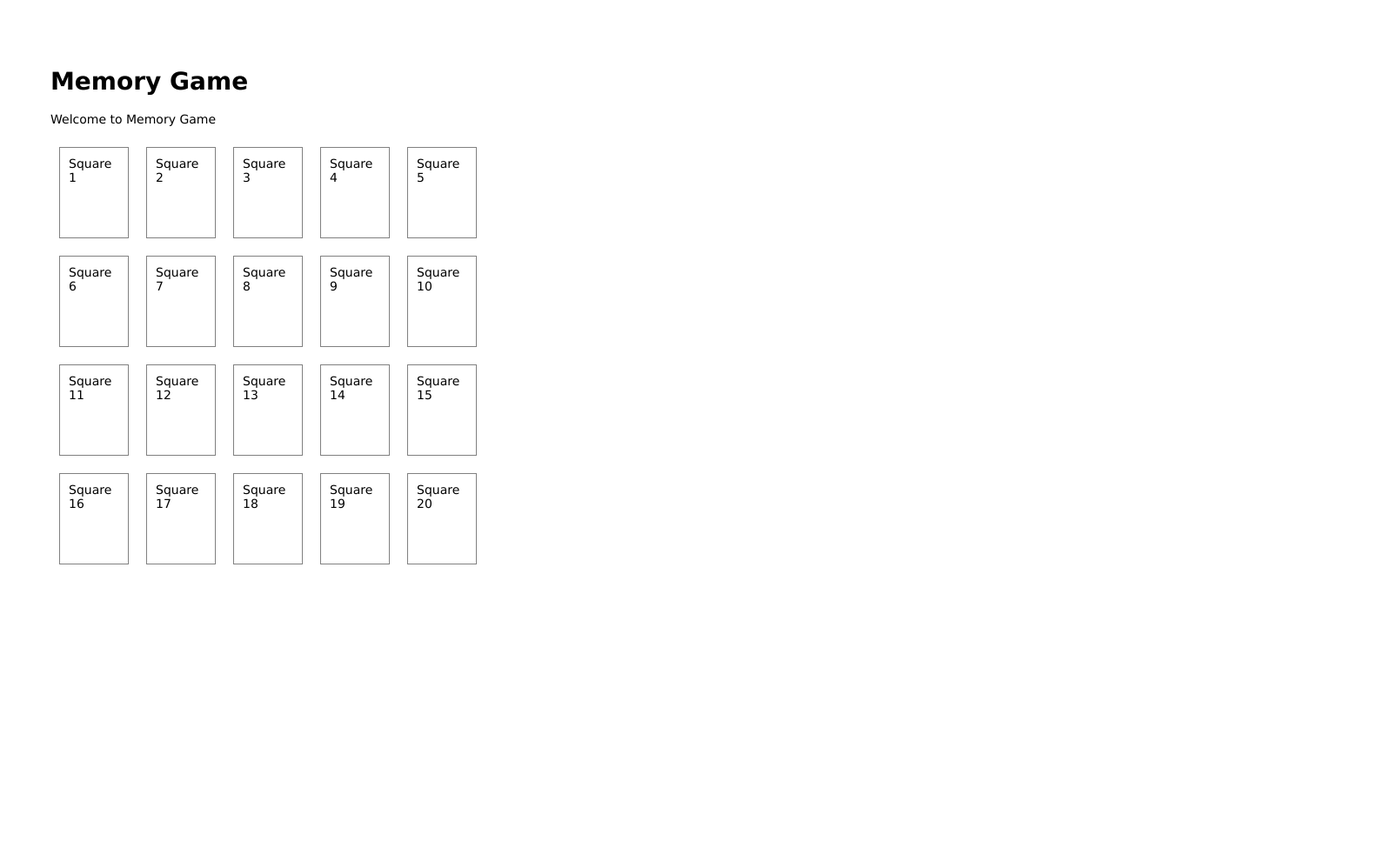
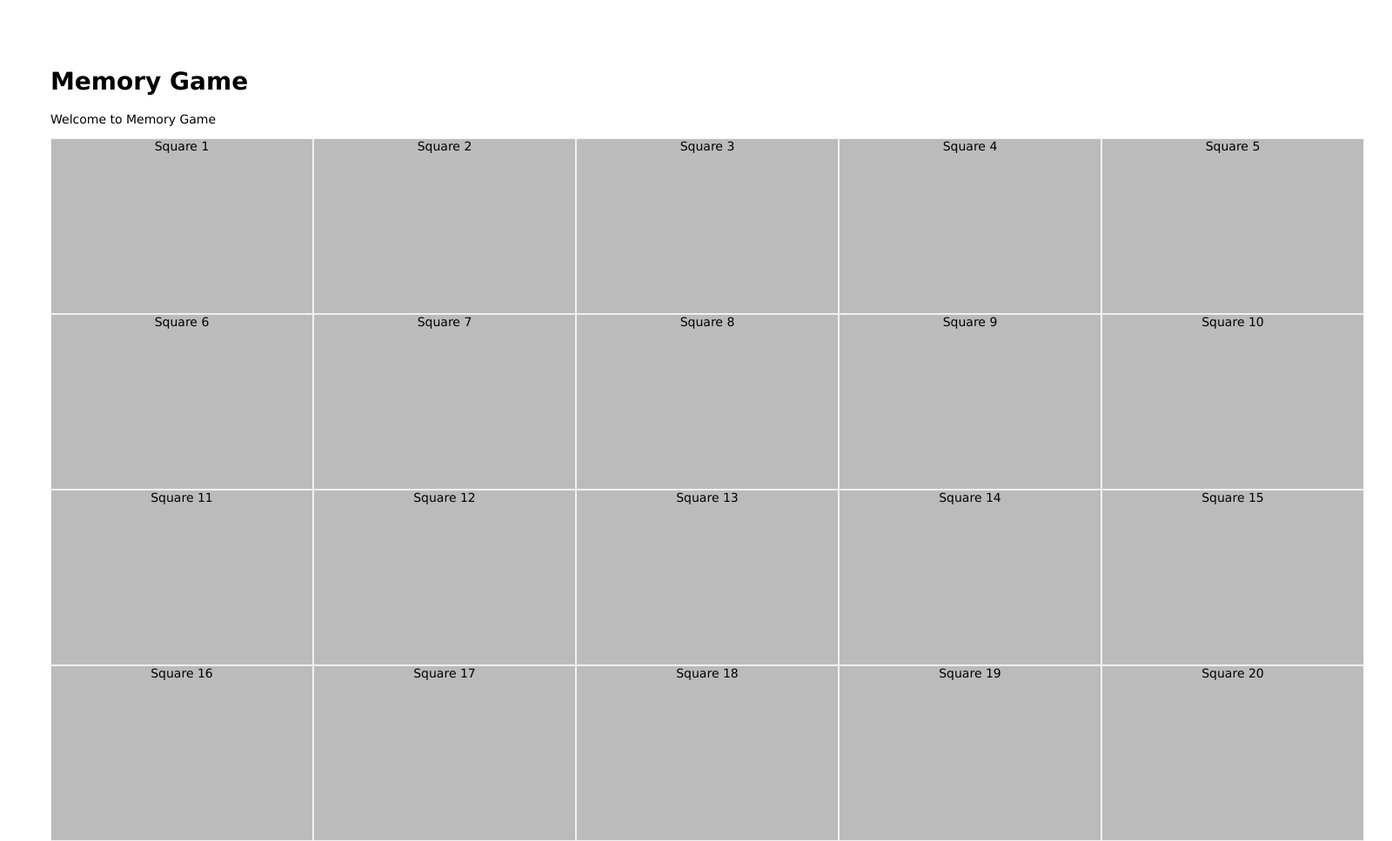
Before and after one commit to full-join/coding-challenges, a Node server app: page / in a window 1600 px wide. Shown: the whole page at 87% size. Before the commit the page ends 649 px from the top, so only its background shows below. Run offline with Node 20, Linux system fonts and the light colour scheme.

Commit message:
adding the flippy styles

```diff
--- a/memory-game/public/stylesheets/style.css
+++ b/memory-game/public/stylesheets/style.css
@@ -11,9 +11,40 @@ a {
   display: grid;
   grid-template: 1fr 1fr 1fr 1fr / 1fr 1fr 1fr 1fr 1fr; }
 
-.square {
-  padding: 10px;
-  border: 1px solid grey;
-  margin: 10px; }
+.flip-card {
+  background-color: transparent;
+  width: 300px;
+  height: 200px;
+  border: 1px solid #f1f1f1;
+  perspective: 1000px;
+  /* Remove this if you don't want the 3D effect */ }
+
+.flip-card-inner {
+  position: relative;
+  width: 100%;
+  height: 100%;
+  text-align: center;
+  transition: transform 0.8s;
+  transform-style: preserve-3d; }
+
+.flip-card:hover .flip-card-inner {
+  transform: rotateY(180deg); }
+
+.flip-card-front, .flip-card-back {
+  position: absolute;
+  width: 100%;
+  height: 100%;
+  -webkit-backface-visibility: hidden;
+  /* Safari */
+  backface-visibility: hidden; }
+
+.flip-card-front {
+  background-color: #bbb;
+  color: black; }
+
+.flip-card-back {
+  background-color: dodgerblue;
+  color: white;
+  transform: rotateY(180deg); }
 
 /*# sourceMappingURL=style.css.map */
--- a/memory-game/public/stylesheets/style.sass
+++ b/memory-game/public/stylesheets/style.sass
@@ -12,7 +12,39 @@ a
   display: grid
   grid-template: 1fr 1fr 1fr 1fr / 1fr 1fr 1fr 1fr 1fr
 
-.square
-  padding: 10px
-  border: 1px solid grey
-  margin: 10px;
+
+
+.flip-card
+  background-color: transparent;
+  width: 300px;
+  height: 200px;
+  border: 1px solid #f1f1f1;
+  perspective: 1000px; /* Remove this if you don't want the 3D effect */
+
+.flip-card-inner
+  position: relative;
+  width: 100%;
+  height: 100%;
+  text-align: center;
+  transition: transform 0.8s;
+  transform-style: preserve-3d;
+
+
+.flip-card:hover .flip-card-inner
+  transform: rotateY(180deg);
+
+.flip-card-front, .flip-card-back
+  position: absolute;
+  width: 100%;
+  height: 100%;
+  -webkit-backface-visibility: hidden; /* Safari */
+  backface-visibility: hidden;
+
+.flip-card-front
+  background-color: #bbb;
+  color: black;
+
+.flip-card-back
+  background-color: dodgerblue;
+  color: white;
+  transform: rotateY(180deg);
--- a/memory-game/views/index.pug
+++ b/memory-game/views/index.pug
@@ -6,4 +6,7 @@ block content
   div.game-board
     - var n = 0;
     while n < 20
-      div.square(id=n++) Square #{n}
+      div.flip-card(id=n++)
+        div.flip-card-inner
+          div.flip-card-front Square #{n}
+          div.flip-card-back Back of Card
```
Also changed, not shown: 1 other file.
